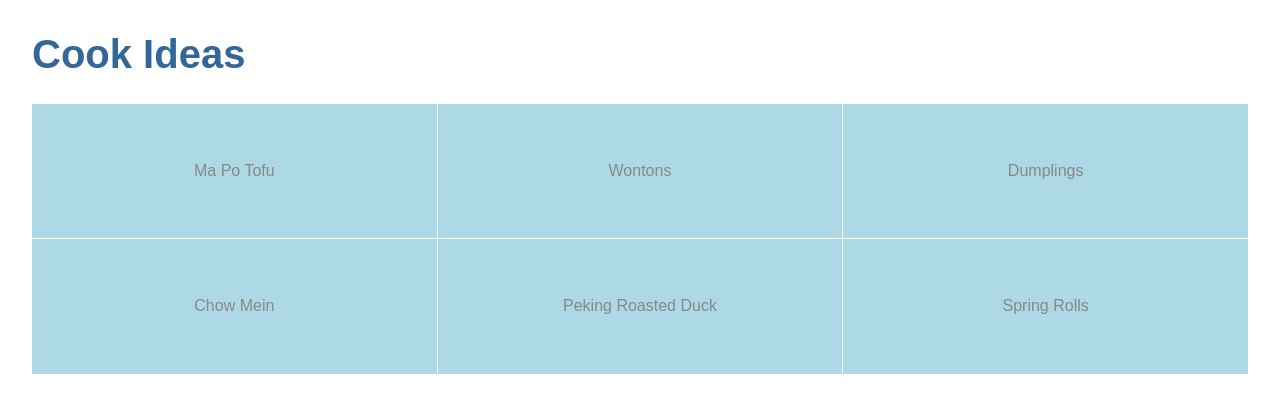
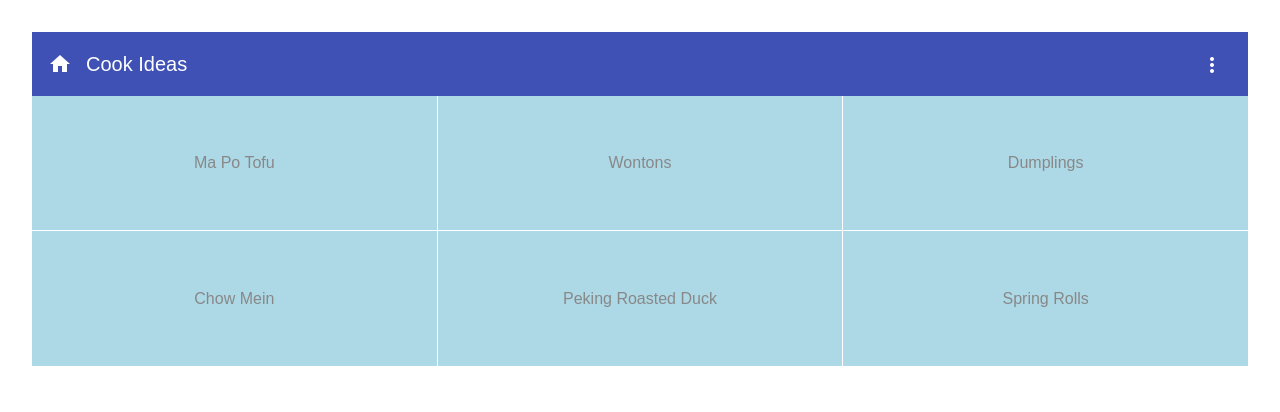
Before and after one commit to liyuan6006/CookIdeas, an Angular app: page /dishes in a window 1280 px wide. Shown: the top 412 px of the page. Built offline with nearby package versions, Linux system fonts and the light colour scheme.

Commit message:
add toolbar and router

```diff
--- a/src/app/app.component.css
+++ b/src/app/app.component.css
@@ -3,3 +3,14 @@ h1 {
     font-family: Arial, Helvetica, sans-serif;
     font-size: 250%;
   }
+  .example-fill-remaining-space {
+    /* This fills the remaining space, by using flexbox.
+       Every toolbar row uses a flexbox row layout. */
+    flex: 1 1 auto;
+  }
+
+  .routLink {
+    padding: 0 14px;
+    color:#fff;
+    text-decoration:none
+  }
--- a/src/app/app.component.html
+++ b/src/app/app.component.html
@@ -1,2 +1,17 @@
-<h1>{{title}}</h1>
-<app-dishes></app-dishes>
+<mat-toolbar color="primary">
+    <mat-icon>home</mat-icon>
+    <a class="routLink" routerLink="/dishes">{{title}}</a>
+      <!-- This fills the remaining space of the current row -->
+      <span class="example-fill-remaining-space"></span>
+    <span>
+        <mat-menu #appMenu="matMenu">
+            <button mat-menu-item>Settings</button>
+            <button mat-menu-item>Help</button>
+        </mat-menu>
+
+        <button mat-icon-button [matMenuTriggerFor]="appMenu">
+            <mat-icon>more_vert</mat-icon>
+        </button>
+    </span>
+</mat-toolbar>
+<router-outlet></router-outlet>
--- a/src/app/app.module.ts
+++ b/src/app/app.module.ts
@@ -6,6 +6,7 @@ import {FormsModule} from '@angular/forms';
 import {BrowserAnimationsModule} from '@angular/platform-browser/animations';
 import {MaterialModule} from './material.module';
 import { DishDetailComponent } from './dish-detail/dish-detail.component';
+import { AppRoutingModule } from './app-routing.module';
 
 @NgModule({
   declarations: [
@@ -17,7 +18,8 @@ import { DishDetailComponent } from './dish-detail/dish-detail.component';
     BrowserModule,
     FormsModule,
     BrowserAnimationsModule,
-    MaterialModule
+    MaterialModule,
+    AppRoutingModule
   ],
   providers: [],
   bootstrap: [AppComponent]
```
Also changed, not shown: src/app/app-routing.module.ts (added, +13 -0 lines), src/app/material.module.ts (+6 -3 lines), 1 other file (tests, documents, lock files or other folders).
